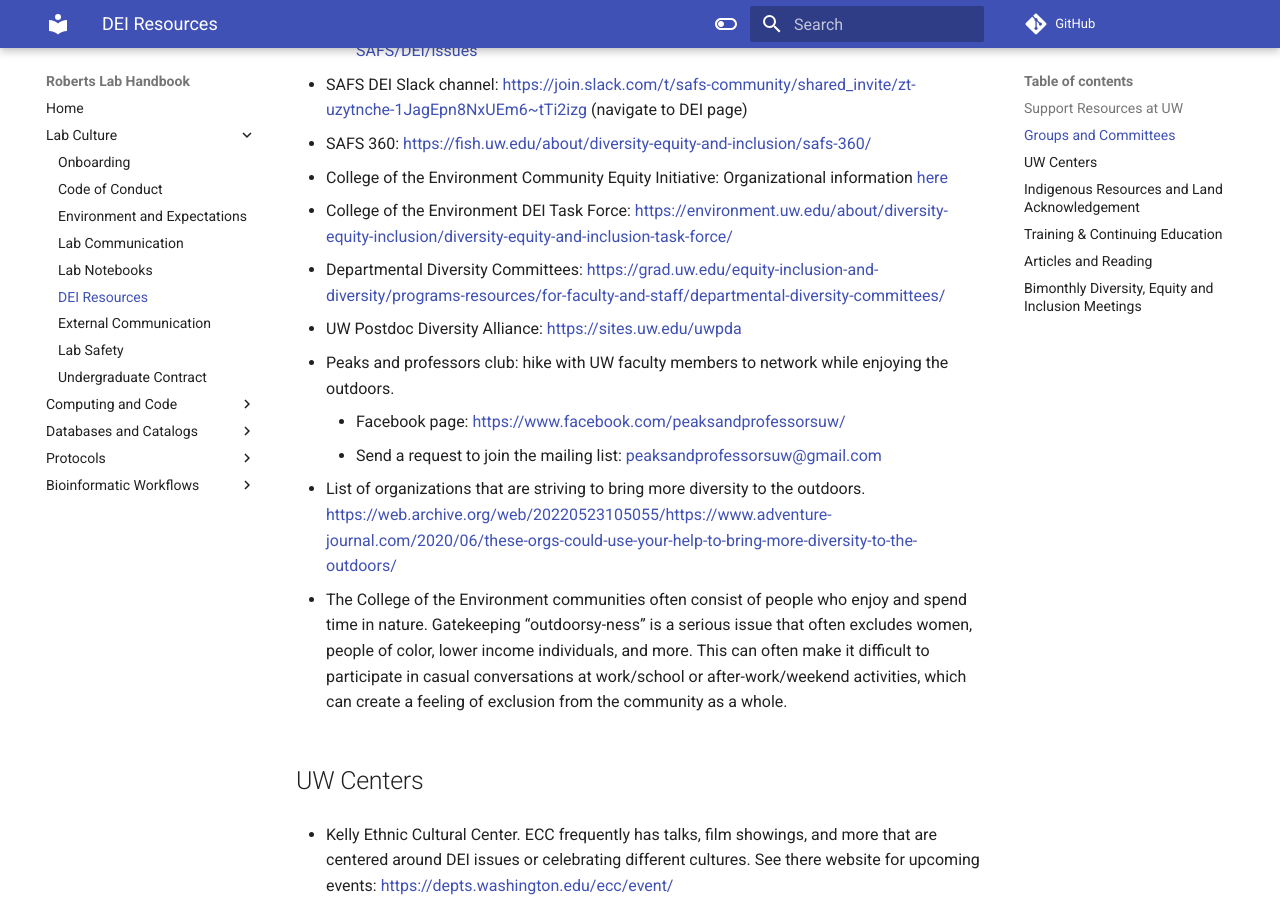
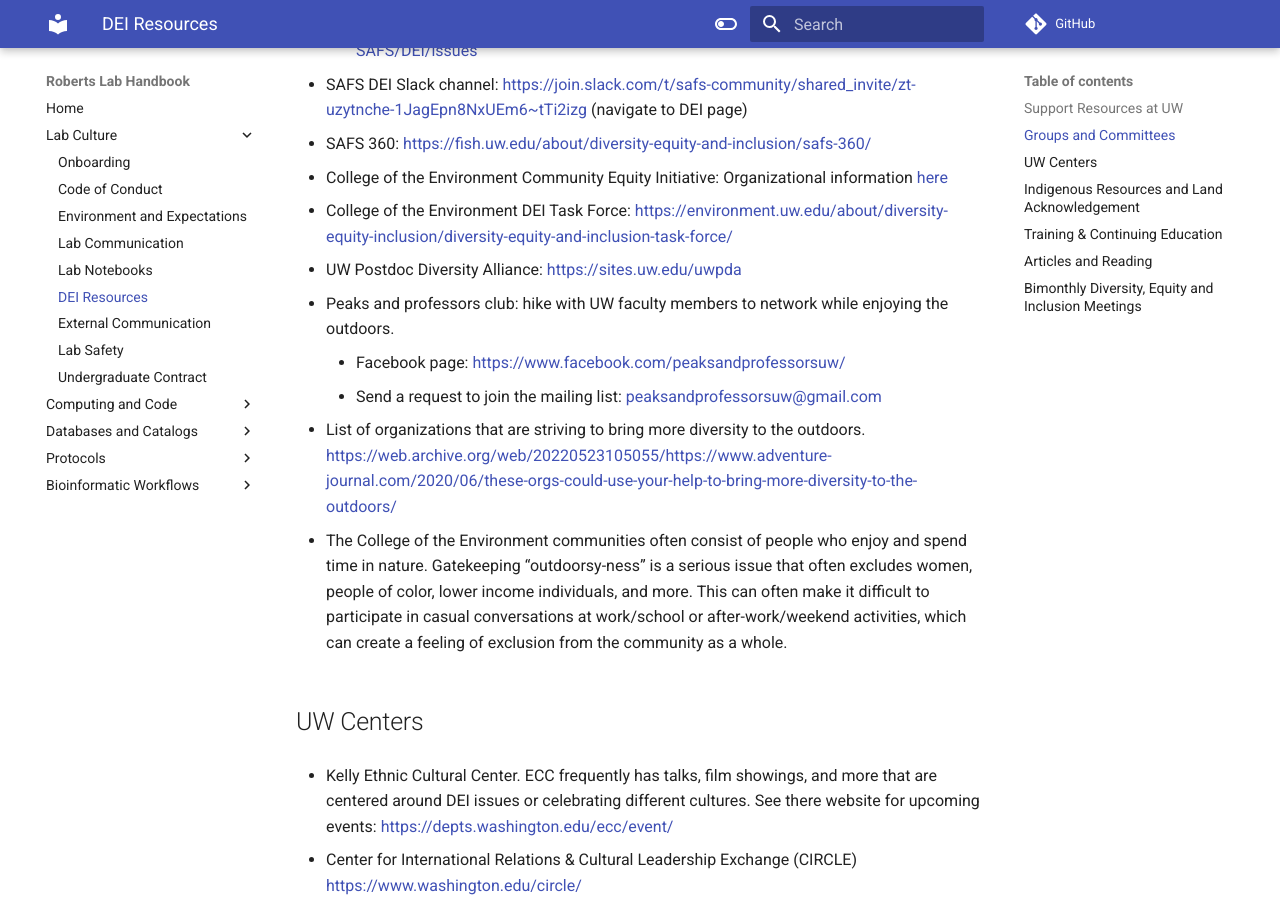
Before and after one commit to RobertsLab/resources, an MkDocs documentation site: the page built from docs/DEI-Resources.md, in a window 1280 px wide and 900 px high, scrolled down 645 px. Built offline with MkDocs 1.6.1 and Material for MkDocs 9.7.7, drawn with Linux system fonts in a browser that asks for light colours; comment, search, counter and statistics services are not loaded.

Commit message:
rm dept. committees URL - no longer exists

```diff
--- a/docs/DEI-Resources.md
+++ b/docs/DEI-Resources.md
@@ -27,9 +27,6 @@
 - College of the Environment Community Equity Initiative: Organizational information [here](https://huskylink.washington.edu/organization/cei)
 
 - College of the Environment DEI Task Force: [https://environment.uw.edu/about/diversity-equity-inclusion/diversity-equity-and-inclusion-task-force/](https://environment.uw.edu/about/diversity-equity-inclusion/diversity-equity-and-inclusion-task-force/)
-
-- Departmental Diversity Committees:
-[https://grad.uw.edu/equity-inclusion-and-diversity/programs-resources/for-faculty-and-staff/departmental-diversity-committees/](https://grad.uw.edu/equity-inclusion-and-diversity/programs-resources/for-faculty-and-staff/departmental-diversity-committees/)
 
 - UW Postdoc Diversity Alliance: [https://sites.uw.edu/uwpda](https://sites.uw.edu/uwpda)
 
```
